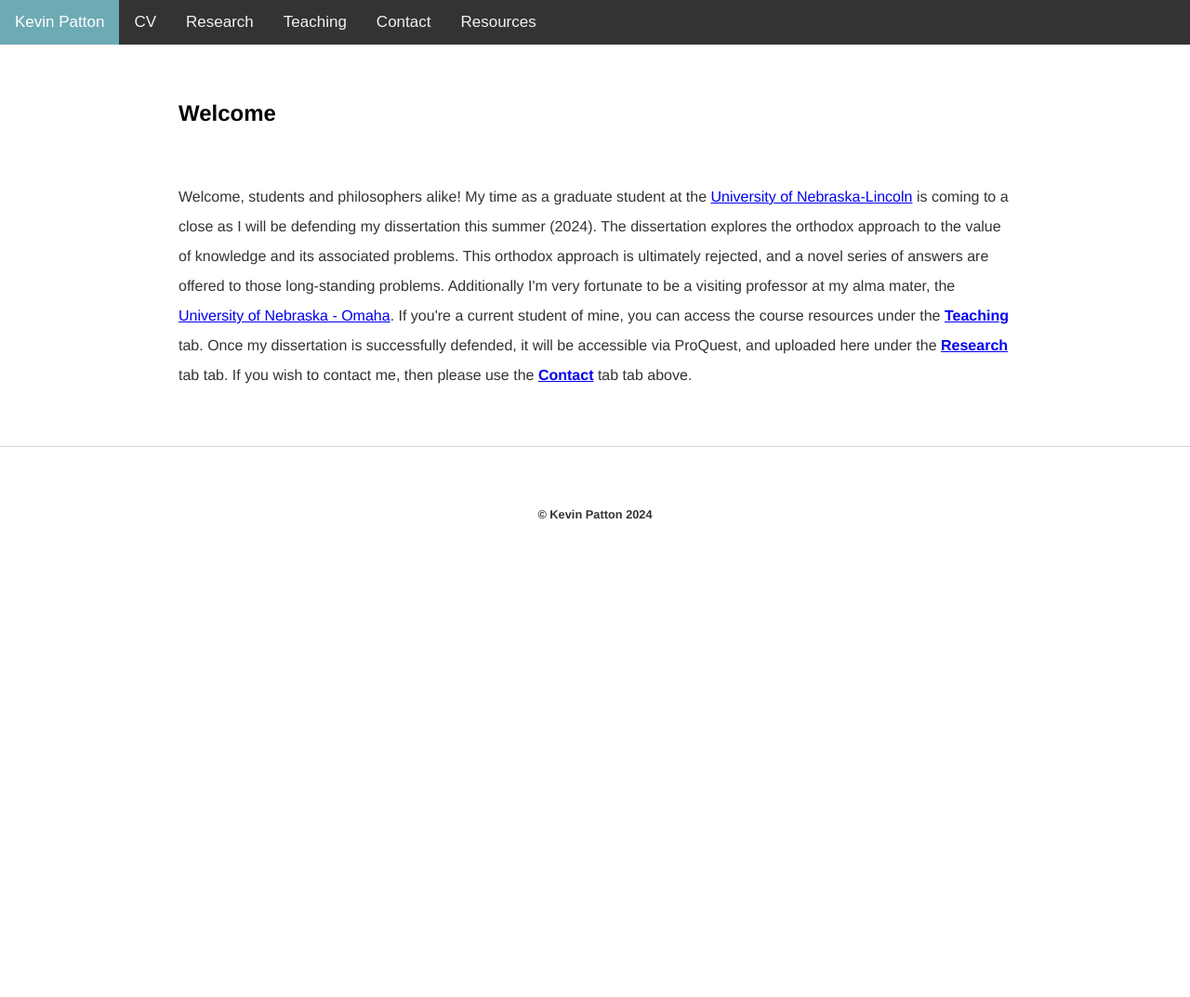
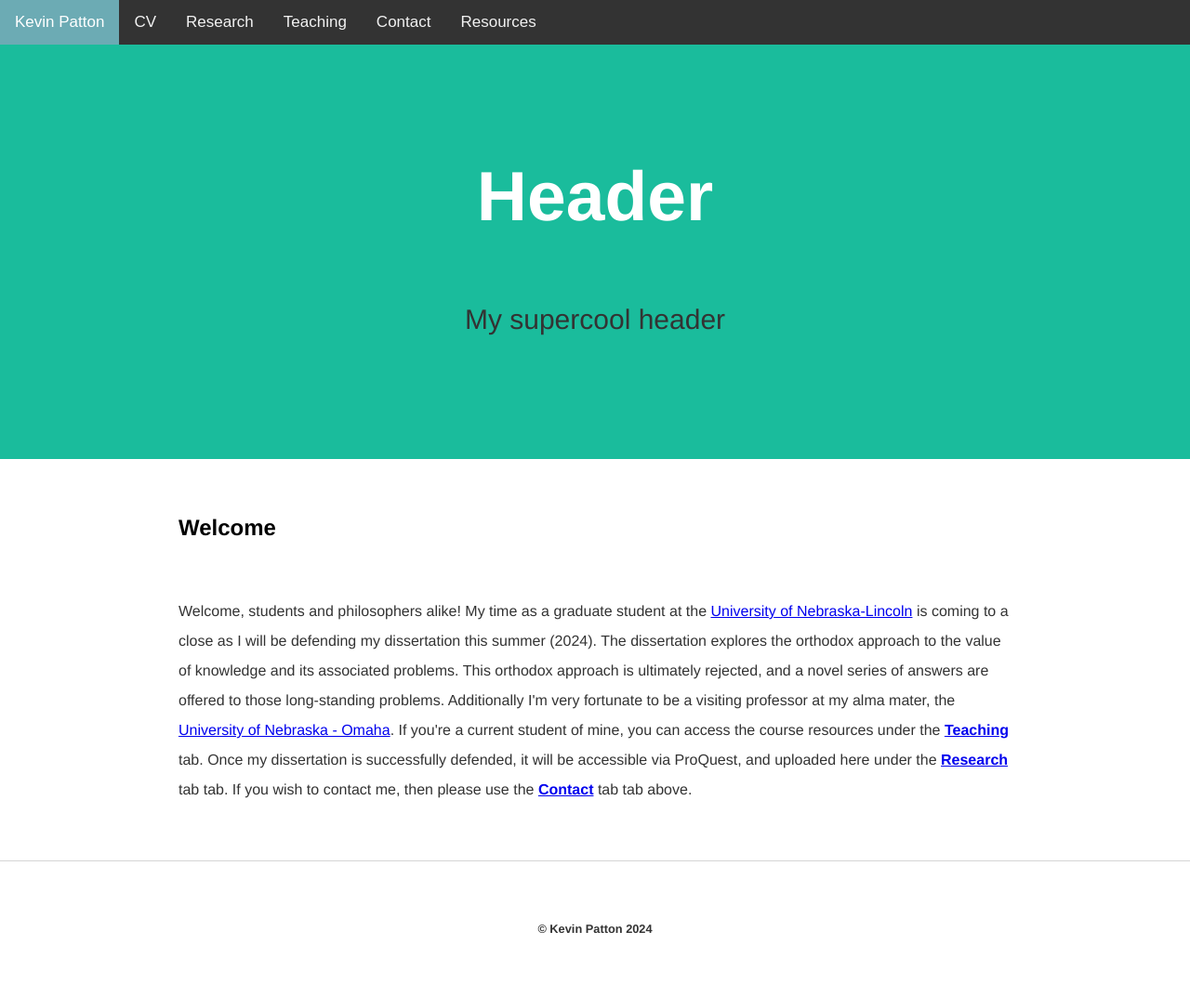
Before and after one commit to kevinjpatton/kevinjpatton.github.io, a Jekyll site: the page built from test.html, in a window 1280 px wide. Shown: the whole page at 93% size. Built offline with Jekyll 4.4.1, drawn with Linux system fonts in a browser that asks for light colours; Markdown is read by kramdown in place of the engine named in the settings; before the commit the page ends 900 px from its top, so only the background shows below that.

Commit message:
Update test.html

```diff
--- a/test.html
+++ b/test.html
@@ -2,6 +2,10 @@
 layout: test
 title: Test
 ---
+<div class="header">
+  <h1>Header</h1>
+  <p>My supercool header</p>
+</div>
 <!-- /.blurb -->
 <div class="blurb">
 <h2>Welcome</h2>
```
